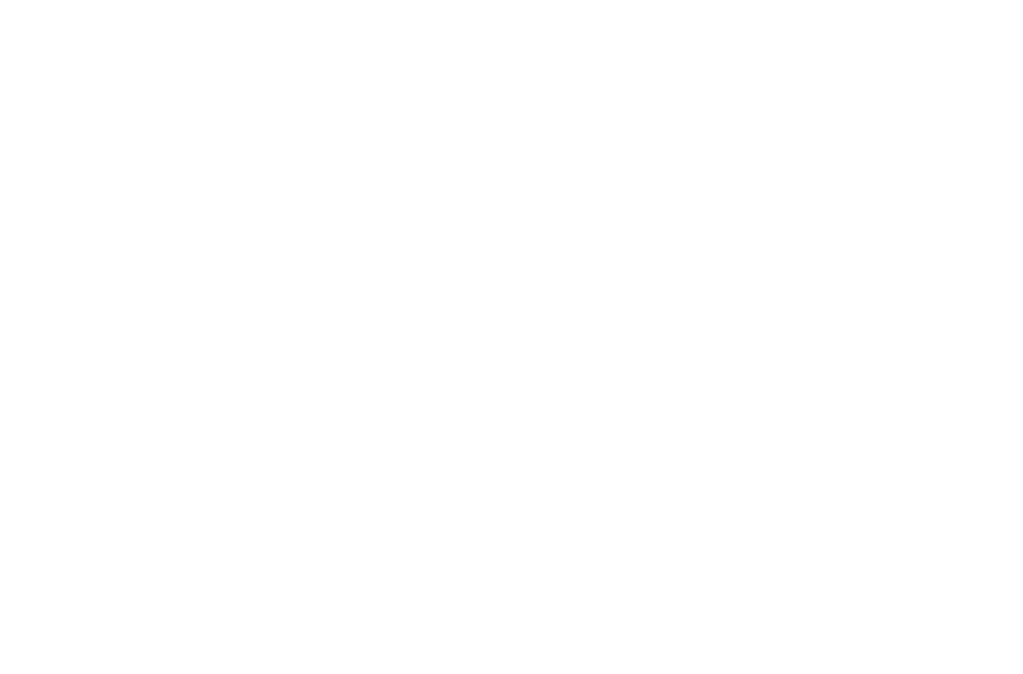
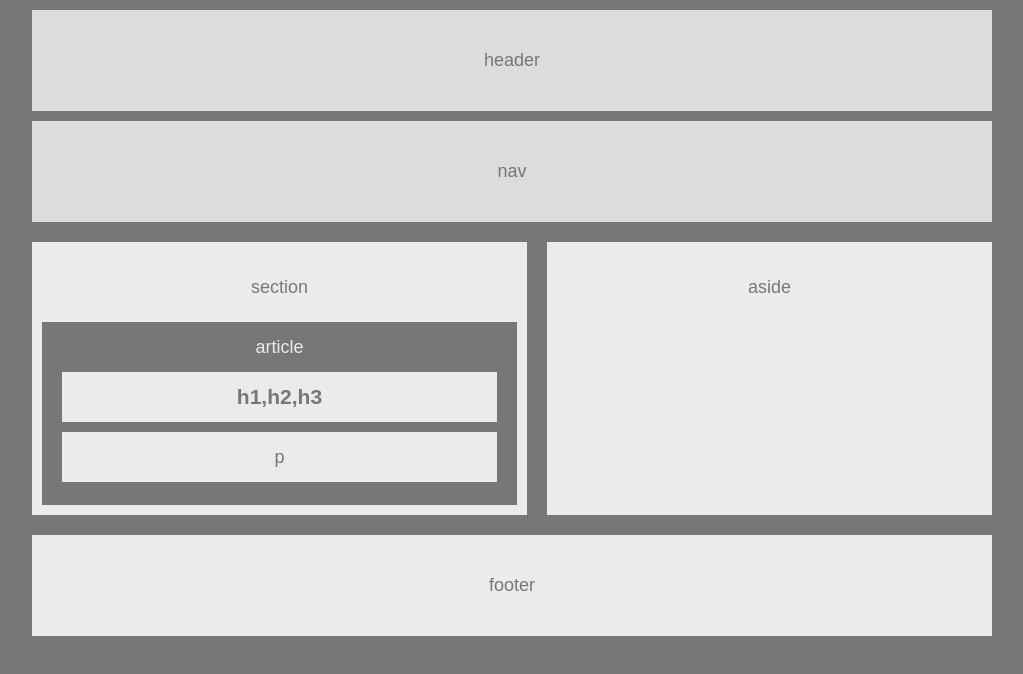
Before and after one commit to jsjutzi/SMUCodeCamp, a plain HTML site: page Homework/hw1BuildingAWireFrame/HW-Wireframe/index.html in a window 1280 px wide. Shown: the whole page, without its empty margins (128-1151 px from the left). Drawn offline with Linux system fonts and the light colour scheme.

Commit message:
first half of h1 complete
Completed wireframe project. Want to check with TA tomorrow.

```diff
--- a/Homework/hw1BuildingAWireFrame/HW-Wireframe/index.html
+++ b/Homework/hw1BuildingAWireFrame/HW-Wireframe/index.html
@@ -3,9 +3,21 @@
     <meta charset="UTF-8">
     <meta name="viewport" content="width=device-width, initial-scale=1.0">
     <meta http-equiv="X-UA-Compatible" content="ie=edge">
-    <title>Document</title>
+    <link rel="stylesheet" href="style.css">
+    <title>HW-Wireframe</title>
 </head>
 <body>
-
+    <header>header</header>
+    <nav>nav</nav>
+    <div id="wrapper"> <!-- Need to use floats w/ clearfix for this section-->
+        <section>section
+            <article>article
+                    <h1>h1,h2,h3</h1>
+                <p>p</p>
+            </article>
+        </section>
+        <aside>aside</aside>
+    </div>
+    <footer>footer</footer>
 </body>
 </html>
--- a/Homework/hw1BuildingAWireFrame/HW-Wireframe/style.css
+++ b/Homework/hw1BuildingAWireFrame/HW-Wireframe/style.css
@@ -0,0 +1,68 @@
+* {
+    text-align:center;
+}
+body {
+    font-family: 'Arial', 'Helvetica Neue', Helvetica, sans-serif;
+    color: #777;
+    background: #777;
+    width: 960px;
+    font-size: 18px;
+    margin:0 auto;
+}
+nav {
+    background-color:#DCDCDC;
+    margin-bottom:20px;
+    padding:40px;
+}
+header {
+    margin-top:10px;
+    background-color:#DCDCDC;
+    padding:40px;
+    margin-bottom:10px;
+}
+section {
+    float:left;
+    width:495px;
+    background: #ebebeb;
+    margin-bottom:20px;
+    padding-top:20px;
+    line-height:50px;
+}
+p {
+    background: #ebebeb;
+    color: #777;
+    margin-top:0px;
+}
+h1 {
+    background: #ebebeb;
+    color: #777;
+    margin-top:0px;
+    margin-bottom:10px;
+}
+article {
+    color:#ebebeb;
+    background:#777;
+    padding: 0px 20px 5px 20px;
+    margin:10px;
+}
+aside {
+    float:left;
+    background: #ebebeb;
+    width:445px;
+    margin-bottom:20px;
+    height:253px;
+    padding-top:20px;
+    line-height:50px;
+    margin-left:20px;
+}
+footer {
+    background: #ebebeb;
+    padding:40px;
+}
+#wrapper:after  {
+    content: " ";
+    visibility: hidden;
+    display: block;
+    height: 0;
+    clear: both;
+}
```
